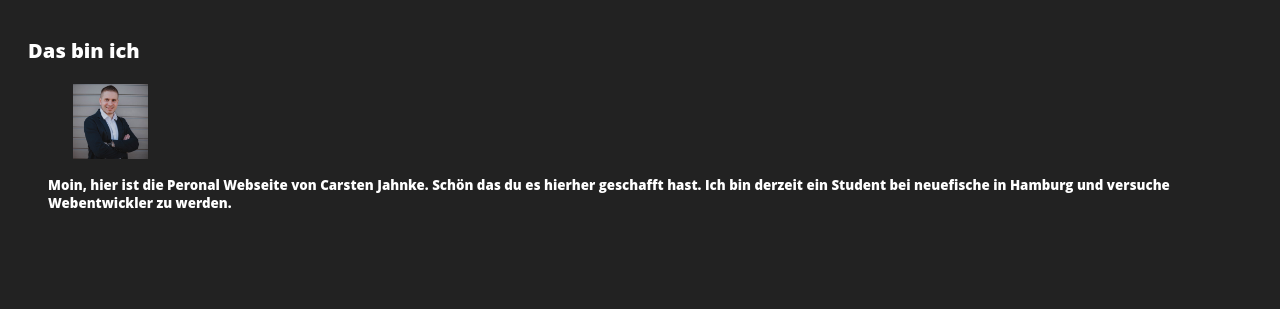
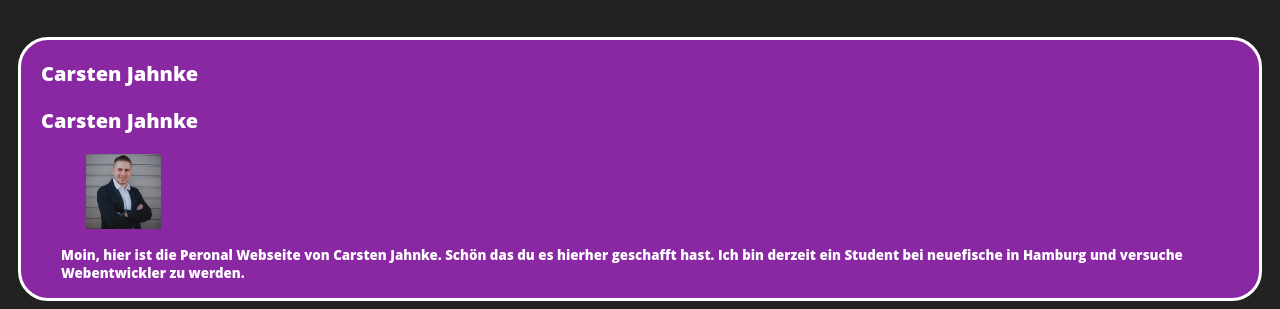
Before and after one commit to CarstenJahnke/personal-website, a plain HTML site: page index.html in a window 1280 px wide. Shown: the part 620-929 px from the top of the page. Before the commit the page ends 848 px from the top, so only its background shows below. Drawn offline with Linux system fonts and the light colour scheme.

Commit message:
edit styles.css

```diff
--- a/css/styles.css
+++ b/css/styles.css
@@ -35,7 +35,14 @@ body {
   border-width: 3px;
   border-style: solid;
 }
-.about-me-title {
+.about-me-title-header {
+  color: rgb(255, 255, 255);
+  font-size: 15pt;
+  font-family: "Open Sans", sans-serif;
+  font-weight: 800;
+  margin-left: 20px;
+}
+.about-me-title-text {
   color: rgb(255, 255, 255);
   font-size: 15pt;
   font-family: "Open Sans", sans-serif;
@@ -59,3 +66,10 @@ img.profile-picture:hover {
     3
   ); /* (150% zoom - Note: if the zoom is too large, it will go outside of the viewport) */
 }
+main {
+  background-color: #8a28a3;
+  border: rgb(255, 255, 255) solid 3px;
+  border-radius: 30px;
+  margin-left: 10px;
+  margin-right: 10px;
+}
--- a/index.html
+++ b/index.html
@@ -4,7 +4,7 @@
     <meta charset="UTF-8" />
     <meta http-equiv="X-UA-Compatible" content="IE=edge" />
     <meta name="viewport" content="width=device-width, initial-scale=1.0" />
-    <link rel="stylesheet" href="/css/styles.css">
+    <link rel="stylesheet" href="css/styles.css">
     <title>Carsten Jahnke &gt;&rpar;&rpar;&rpar;&rpar;&deg;&gt; neuefische web development student</title>
   </head>
   <body>
@@ -15,12 +15,13 @@
         <a class="navigation" href="#contact">Kontakt</a>
         <a class="navigation" href="#skills">Erfahrungen</a>
       </nav>
-      <p class="titel1">Bei uns im Norden heisst das</p>
+      <p class="titel1">Bei uns im Norden heisst das</ü>
         <p class="titel2">Moin</p>
     </header>
     <main>
       <section id="about-me">
-        <p class="about-me-title">Das bin ich</p>
+        <p class="about-me-title-header">Carsten Jahnke</p>
+        <p class="about-me-title-text">Carsten Jahnke</p>
         <figure>
           <img class="profile-picture" src="/images/profile-picture.jpg" alt="Profilbild Carsten Jahnke"/>
           <figcaption>
```
